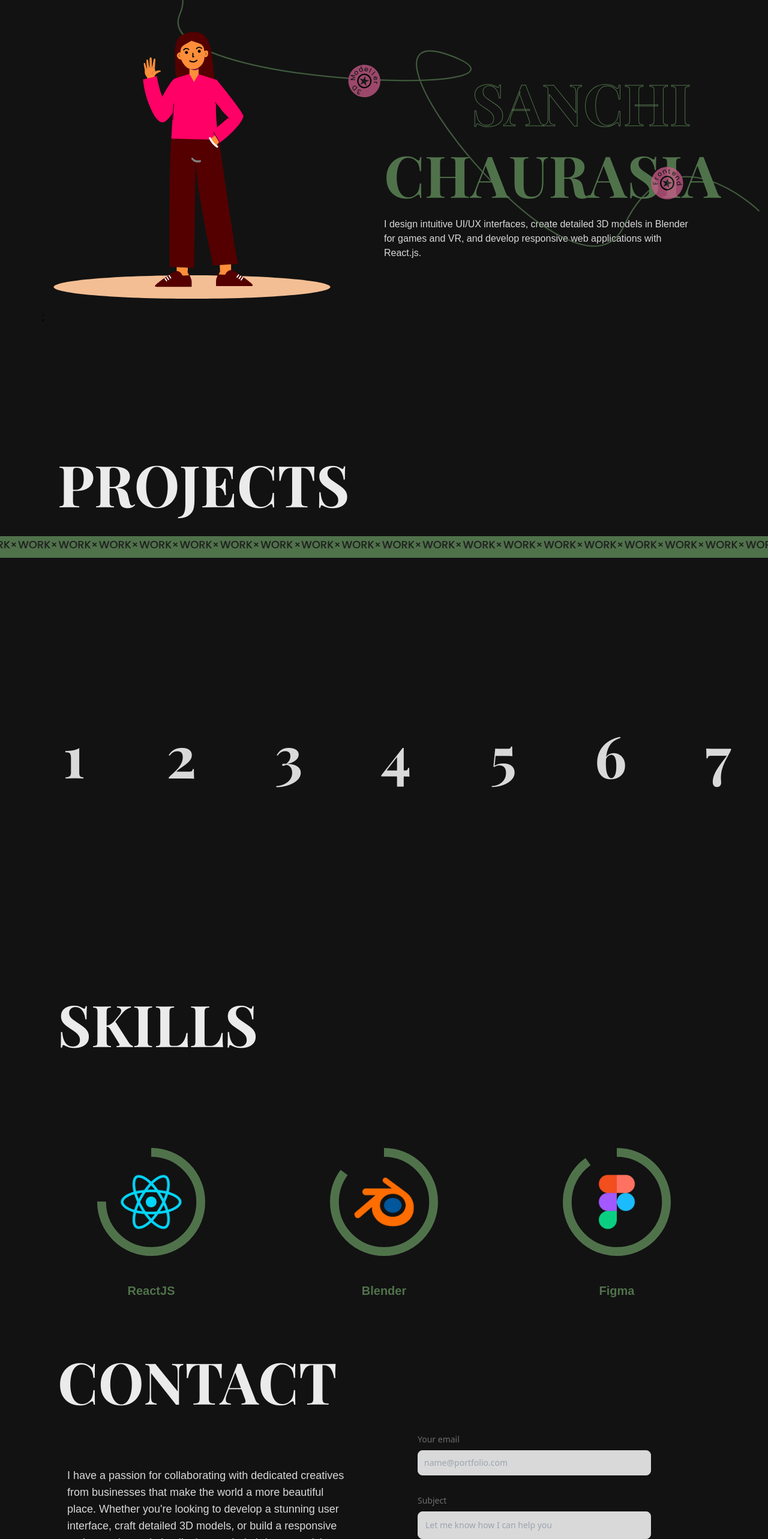
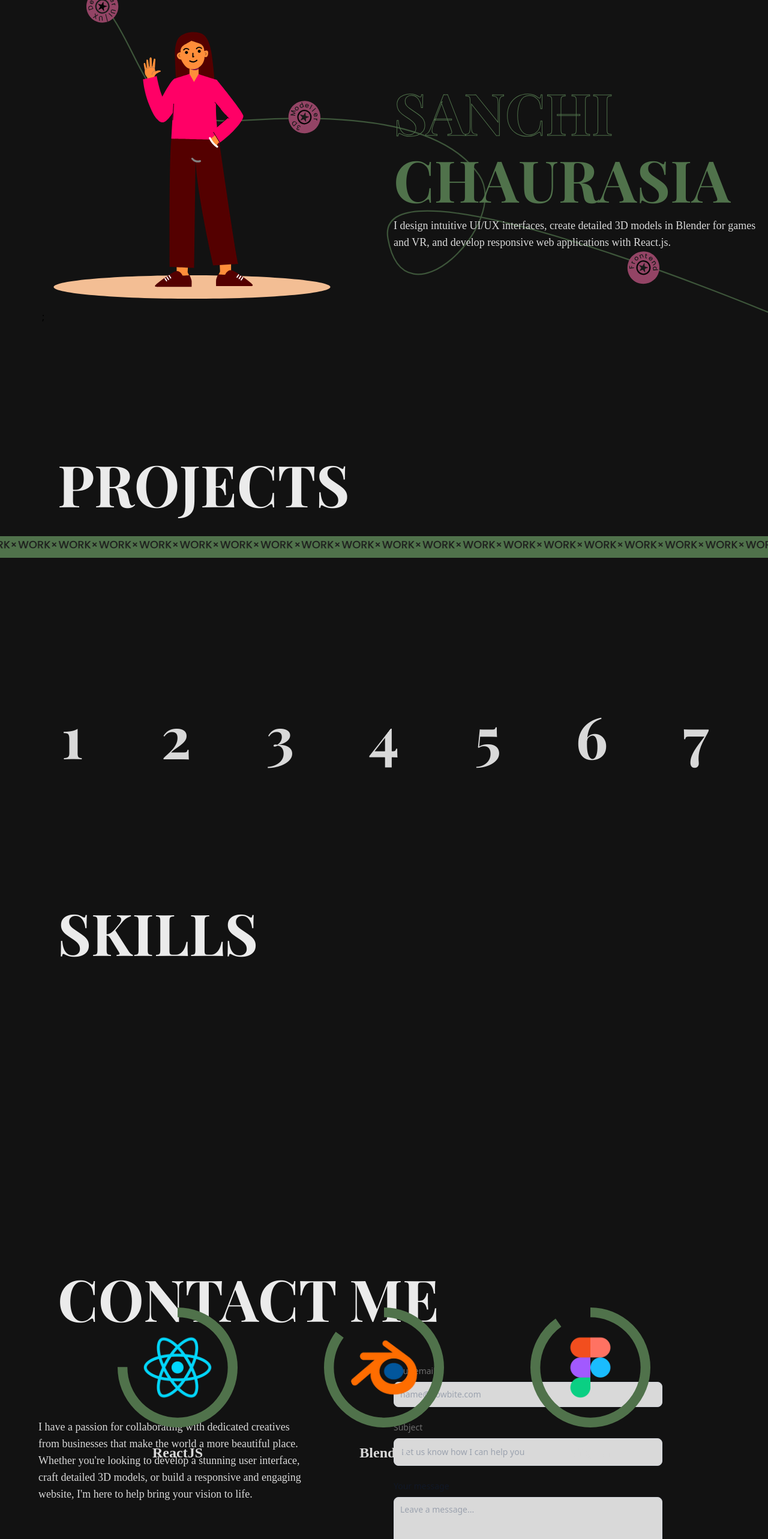
Before and after one commit to Sanchi-0207/Portfolio, a React (Create React App) app: page / in a window 1280 px wide. Shown: the part 234-2800 px from the top of the page at 60% size. Built offline with nearby package versions, Linux system fonts and the light colour scheme.

Commit message:
Added Responsiveness

```diff
--- a/package.json
+++ b/package.json
@@ -17,6 +17,7 @@
     "lottie-web": "^5.12.2",
     "react": "^18.3.1",
     "react-dom": "^18.3.1",
+    "react-icons": "^5.2.1",
     "react-lottie": "^1.2.4",
     "react-router-dom": "^6.25.1",
     "react-scripts": "5.0.1",
--- /dev/null
+++ b/src/App.css
@@ -0,0 +1,3 @@
+html{
+    scroll-behavior: smooth;
+}
--- a/src/App.js
+++ b/src/App.js
@@ -4,9 +4,10 @@ import Skills from "./Components/Skills";
 import Contact from "./Components/Contact"
 import Project from "./Components/Project";
 import './index.css'
+import './App.css'
 function App() {
   return (
-    <div className="bg-[#121212]">
+    <div className="bg-[#121212] min-h-screen">
      <Navbar/>
      <AboutMe/>
      <Project/>
--- a/src/Components/AboutMe.jsx
+++ b/src/Components/AboutMe.jsx
@@ -1,36 +1,40 @@
-import React from 'react'
-import Lottie from './Lottie'
-import line from '../Assets/Line.svg'
-import { myInfo } from '../Utilities/Information'
+import React from "react";
+import Lottie from "./Lottie";
+import line from "../Assets/Line.svg";
+import { myInfo } from "../Utilities/Information";
+
 const AboutMe = () => {
   return (
-    <div className='h-screen relative w-full flex bg-[#121212]'>
-      <img src={line} className='absolute -ml-6 -mt-20 h-[500] opacity-75 -rotate-3 mr-44'/>
-      <div className=' image-section w-1/2  flex justify-center items-center'>
-         <div>
-           <Lottie/>
-         </div>
+    <div className="relative w-full h-screen flex flex-col lg:flex-row" id="about me">
+
+      <div className="w-full h-full lg:w-1/2 flex justify-center items-center p-4 lg:p-8 relative z-10">
+        <Lottie />
       </div>
-      <div className=' detail w-1/2 flex flex-col justify-center items-center pr-32 gap-6'>
+      <div className="w-full lg:w-1/2 flex flex-col lg:gap-4 justify-center items-center lg:items-start p-4 z-10">
+        <div className="relative w-full">
+          <p
+            className="font-playfair font-bold text-4xl lg:text-8xl text-transparent"
+            style={{ WebkitTextStroke: "1px #50724B" }}>
+            SANCHI
+          </p>
+        </div>
+        <div className="relative w-full">
+          <p className="font-playfair font-bold text-4xl lg:text-8xl text-custom-green">
+            CHAURASIA
+          </p>
+        </div>
+        <div className="relative w-full">
+          <p className="font-poppins text-base lg:text-lg text-[#D9D9D9]">
+            {myInfo.description}
+          </p>
+        </div>
+      </div>
+      <div className="absolute md:-mt-0 z-0 ">
+        <img src={line} className="opacity-70 "/>
+      </div>
 
-        <div className=' flex items-end w-full'>
-        <p className='font-playfair font-bold text-8xl text-transparent text ml-auto'
-        style={{ WebkitTextStroke: '1px #50724B' }}>SANCHI</p>
-        </div>
-        <div className='flex items-end w-full'>
-        <p className='font-playfair font-bold text-8xl text-custom-green ml-auto'>CHAURASIA</p>
-        </div>
+    </div>
+  );
+};
 
-        <div className='flex items-end w-full'>
-        <p className='font-poppins text-[#D9D9D9] font-medium text-base ml'>{
-          myInfo.description
-          }</p>
-          </div>
-      </div>
-    </div>
-
-
-  )
-}
-
-export default AboutMe
+export default AboutMe;
--- a/src/Components/Contact.jsx
+++ b/src/Components/Contact.jsx
@@ -1,39 +1,90 @@
-import React from 'react'
-
+import React from "react";
+import { FaLinkedin } from "react-icons/fa6";
+import { FaGithub } from "react-icons/fa6";
 const Contact = () => {
   return (
-    <div className='h-[700px] w-full  bg-[#121212] '>
-        <p className='font-playfair font-bold text-8xl text-custom-white ml-24 mt-24 '>CONTACT</p>
-        <div className='flex flex-row'>
-        <div className='w-1/2 '>
-         <div className='font-poppins font-medium text-lg ml-28 mt-24 text-[#D9D9D9]'>I have a passion for collaborating with dedicated creatives from businesses that make the world a more beautiful place. Whether you're looking to develop a stunning user interface, craft detailed 3D models, or build a responsive and engaging website, I'm here to help bring your vision to life.</div>
-         <div className='font-poppins font-medium text-lg ml-28 mt-24 text-custom-green'>Let's connect and explore how we can work together to create something truly extraordinary.</div>
+    <div className="h-auto pt-16 lg:pt-24 " id="contact">
+      <p className="font-playfair text-4xl lg:text-8xl font-bold text-custom-white ml-24">
+        CONTACT ME
+      </p>
+      <div className="flex flex-col justify-center items-center md:flex-row w-full gap-8 mt-16  px-4 md:px-16">
+        <div className="md:w-1/2 flex flex-col items-center md:items-start">
+          <div className="font-poppins font-medium text-base md:text-lg  text-[#D9D9D9] mb-6 md:w-4/5">
+            I have a passion for collaborating with dedicated creatives from
+            businesses that make the world a more beautiful place. Whether
+            you're looking to develop a stunning user interface, craft detailed
+            3D models, or build a responsive and engaging website, I'm here to
+            help bring your vision to life.
           </div>
-         <div className='w-1/2 ml-28 mt-10'>
-
-      <form action="#" class="space-y-8">
+          <div className="font-poppins font-medium text-base mt-9 md:text-lg text-custom-green md:w-4/5">
+            Let's connect and explore how we can work together to create
+            something truly extraordinary.
+          </div>
+        </div>
+        <div className="w-full md:w-1/2">
+          <form  action="https://getform.io/f/bxojvexa" method='Post' className="space-y-6">
             <div>
-              <label for="email" class="block mb-2 text-sm font-medium text-[#6D6D6D] dark:text-gray-300">Your email</label>
-              <input type="email" id="email" class="shadow-sm  border border-gray-300 text-gray-900 text-sm rounded-lg focus:ring-primary-500 focus:border-primary-500 block w-2/3 p-2.5 bg-[#D9D9D9] dark:border-gray-600 dark:placeholder-gray-400 dark:text-custom-black dark:focus:ring-primary-500 dark:focus:border-primary-500 dark:shadow-sm-light" placeholder="name@portfolio.com" required/>
+              <label
+                htmlFor="email"
+                className="block mb-2 text-sm font-medium text-[#6D6D6D]">
+                Your email
+              </label>
+              <input
+                type="email"
+                id="email"
+                name='email'
+                className="shadow-sm border border-gray-300 text-gray-900 text-sm rounded-lg focus:ring-primary-500 focus:border-primary-500 block w-full md:w-4/5 p-2.5 bg-[#D9D9D9]"
+                placeholder="name@flowbite.com"
+                required
+              />
             </div>
             <div>
-              <label for="subject" class="block mb-2 text-sm font-medium text-[#6D6D6D] dark:text-gray-300">Subject</label>
-              <input type="text" id="subject" class="block p-3 w-2/3 text-sm text-gray-900 rounded-lg border border-gray-300 shadow-sm focus:ring-primary-500 focus:border-primary-500 bg-[#D9D9D9] dark:border-gray-600 dark:placeholder-gray-400 dark:text-custom-black dark:focus:ring-primary-500 dark:focus:border-primary-500 dark:shadow-sm-light" placeholder="Let me know how I can help you" required/>
+              <label
+                htmlFor="subject"
+                className="block mb-2 text-sm font-medium text-[#6D6D6D]">
+                Subject
+              </label>
+              <input
+                type="text"
+                id="subject"
+                name='subject'
+                className="block p-3 w-full md:w-4/5 text-sm text-gray-900 rounded-lg border border-gray-300 shadow-sm focus:ring-primary-500 focus:border-primary-500 bg-[#D9D9D9]"
+                placeholder="Let us know how I can help you"
+                required
+              />
             </div>
-          <div class="sm:col-span-2">
-              <label for="message" class="block mb-2 text-sm font-medium text-gray-900 dark:text-gray-400">Your message</label>
-              <textarea id="message" rows="6" class="block p-2.5 w-2/3 text-sm text-gray-900  rounded-lg shadow-sm border border-gray-300 focus:ring-primary-500 focus:border-primary-500 bg-[#D9D9D9] dark:border-gray-600 dark:placeholder-gray-400 dark:text-custom-black dark:focus:ring-primary-500 dark:focus:border-primary-500" placeholder="Leave a message..."></textarea>
+            <div>
+              <label
+                htmlFor="message"
+                className="block mb-2 text-sm font-medium text-gray-900">
+                Your message
+              </label>
+              <textarea
+                id="message"
+                rows="6"
+                name='msg'
+                className="block p-2.5 w-full md:w-4/5 text-sm text-gray-900 rounded-lg shadow-sm border border-gray-300 focus:ring-primary-500 focus:border-primary-500 bg-[#D9D9D9]"
+                placeholder="Leave a message..."></textarea>
             </div>
-          <button className="inline-flex h-12 animate-shimmer items-center justify-center rounded-md border bg-custom-green border-custom-black  bg-[length:200%_100%] px-6 font-medium text-[#D9D9D9] transition-colors focus:outline-none focus:ring-2 focus:ring-[#D9D9D9] focus:ring-offset-2 focus:ring-offset-custom-black animate-shimmer">
+            <button className="inline-flex h-12 animate-shimmer items-center justify-center rounded-md border border-custom-black bg-[linear-gradient(110deg,#50724B,45%,#D9D9D9,55%,#50724B)] bg-[length:200%_100%] px-6 font-medium text-[#D9D9D9] transition-colors focus:outline-none focus:ring-2 focus:ring-[#D9D9D9] focus:ring-offset-2 focus:ring-offset-custom-black">
               Send Message
             </button>
-
           </form>
         </div>
       </div>
+      <div className="h-16 mt-4 flex flex-col bg-custom-green">
+        <div className="w-full h-full flex justify-center gap-4 pt-1">
+          <a href="https://www.linkedin.com/in/sanchi-chaurasia-43a492284/" target="_blank">
+      <FaLinkedin className="h-5/6 w-auto "/></a>
+      <a href="https://github.com/Sanchi-0207" target="_blank">
+      <FaGithub className="h-5/6 w-auto" /></a>
       </div>
+      <div className="font-poppins text-base text-custom-black font-normal flex justify-center pb-1">
+        <a href="mailto:chaurasiasanchi@gmail.com" className=" hover:underline">chaurasiasanchi@gmail.com</a>
+      </div>
+      </div>
+    </div>
+  );
+};
 
-  )
-}
-
-export default Contact
+export default Contact;
--- a/src/Components/Navbar.jsx
+++ b/src/Components/Navbar.jsx
@@ -1,21 +1,78 @@
-import React from "react";
+import React, { useCallback , useState } from "react";
+import { useEffect, useRef } from "react";
+
 const Navbar = () => {
-  const navItems = ["Projects", "About Me", "Skills", "Contact"];
+  const navItems = [
+    {title:"Projects" ,id:'projects'},
+    { title:"About Me",id:'about'},
+     {title:"Skills",id:'skills'},
+     {title:"Contact",id:'contact'},
+    ];
+   const [isOpen, setIsOpen] = useState(false);
+
+   const toggleMenu = () => {
+     setIsOpen(!isOpen);
+   };
 
 
   return (
-    <div>
-      <div className="flex drop-shadow-2xl w-full justify-center items-center h-28 relative bg-[#121212]">
-        <div className="flex w-7/12 text-2xl justify-between">
-          {navItems.map((items, index) => (
-            <div className=" font-poppins font-medium text-[#EBEBEB] hover:underline hover:decoration-custom-green transition-all duration-300" key={index}>
-              <p>{items}</p>
-            </div>
-          ))}
+    <nav className="bg-[#121212] h-28  flex shadow-2xl py-2.5 ">
+      <div className="flex flex-wrap items-center justify-between w-full  px-4 mx-auto">
+
+        <div className="flex items-center lg:order-2">
+
+          <button
+            onClick={toggleMenu}
+            type="button"
+            className="inline-flex items-center p-2 ml-1 text-sm text-custom-white rounded-lg lg:hidden hover:bg-gray-100 focus:outline-none focus:ring-2 focus:ring-gray-200 dark:text-gray-400 dark:hover:bg-gray-700 dark:focus:ring-gray-600"
+            aria-controls="mobile-menu-2"
+            aria-expanded={isOpen}>
+            <span className="sr-only">Open main menu</span>
+            {isOpen ? (
+              <svg
+                className="w-6 h-6"
+                fill="currentColor"
+                viewBox="0 0 20 20"
+                xmlns="http://www.w3.org/2000/svg">
+                <path
+                  fillRule="evenodd"
+                  d="M4.293 4.293a1 1 0 011.414 0L10 8.586l4.293-4.293a1 1 0 111.414 1.414L11.414 10l4.293 4.293a1 1 0 01-1.414 1.414L10 11.414l-4.293 4.293a1 1 0 01-1.414-1.414L8.586 10 4.293 5.707a1 1 0 010-1.414z"
+                  clipRule="evenodd"></path>
+              </svg>
+            ) : (
+              <svg
+                className="w-6 h-6"
+                fill="currentColor"
+                viewBox="0 0 20 20"
+                xmlns="http://www.w3.org/2000/svg">
+                <path
+                  fillRule="evenodd"
+                  d="M3 5a1 1 0 011-1h12a1 1 0 110 2H4a1 1 0 01-1-1zM3 10a1 1 0 011-1h12a1 1 0 110 2H4a1 1 0 01-1-1zM3 15a1 1 0 011-1h12a1 1 0 110 2H4a1 1 0 01-1-1z"
+                  clipRule="evenodd"></path>
+              </svg>
+            )}
+          </button>
+        </div>
+        <div
+          className={`items-center justify-between w-full lg:flex lg:w-auto lg:order-1 ${
+            isOpen ? "block" : "hidden"
+          }`}
+          id="mobile-menu-2">
+          <ul className="flex flex-col mt-4 font-medium lg:flex-row lg:space-x-8 lg:mt-0">
+            {navItems.map((item) => (
+              <li className="relative group">
+                <a key={item.id}
+                  href={`#${item.id}`}
+                  className="block py-2 pl-10 border-b font-poppins font-medium text-[#EBEBEB] transition-colors text-3xl border-gray-100lg:hover:bg-transparent lg:border-0 lg:p-0 ">
+                  {item.title}
+                </a>
+                <span className="absolute bottom-0 left-1/2 transform -translate-x-1/2 w-0 h-0.5 bg-custom-green transition-all duration-300 group-hover:w-full"></span>
+              </li>
+            ))}
+          </ul>
         </div>
       </div>
-
-    </div>
+    </nav>
   );
 };
 
--- a/src/Components/Project.jsx
+++ b/src/Components/Project.jsx
@@ -1,14 +1,16 @@
 import React from 'react'
 import AutoScroll from '../Assets/Auto Scroll.svg';
-
-import { projects } from '../Utilities/Information'
+import coke from '../Assets/coke.png'
+import { myInfo, projects } from '../Utilities/Information'
 const Project = () => (
-  <div className='h-[900px] bg-[#121212]'>
-    <div className='title mt-20 ml-24'>
-      <p className='font-playfair text-8xl font-bold text-custom-white'>PROJECTS</p>
+  <div className="h-auto " id="projects">
+    <div className="title mt-20 ml-24 ">
+      <p className="font-playfair text-4xl lg:text-8xl font-bold text-custom-white">
+        PROJECTS
+      </p>
     </div>
-    <div className='pt-10'>
-    <div className='w-full h-9 bg-custom-green relative overflow-hidden '>
+    <div className="pt-10">
+      <div className="w-full lg:h-9 bg-custom-green relative overflow-hidden md:h-4 ">
         <div className="flex whitespace-nowrap animate-scroll">
           <img src={AutoScroll} />
           <img src={AutoScroll} />
@@ -17,30 +19,44 @@ const Project = () => (
         </div>
       </div>
     </div>
-    <div className='flex flex-row h-[599px] gap-3 pt-14 pl-10'>
+    <div className=" flex flex-col md:flex-row flex-wrap lg:flex-nowrap justify-center items-center gap-3 p-10 pt-14 pl-10">
       {projects.map((project) => (
-
-        <div key={project.id} className='w-1/5 relative overflow-hidden group cursor-pointer rounded-lg'>
-          <div className='absolute inset-0 flex justify-center items-center  '>
-            <p className='text-[#D9D9D9] font-playfair text-8xl font-bold'>{project.id}</p>
+        <div
+          key={project.id}
+          className="w-full md:w-1/5 relative overflow-hidden group cursor-pointer rounded-lg">
+          <div className="h-[30rem] inset-0 flex justify-center items-center  ">
+            <p className="text-[#D9D9D9] font-playfair text-8xl font-bold">
+              {project.id}
+            </p>
           </div>
 
-          <img src={project.image}alt className='w-full h-full absolute  inset-0 opacity-0  object-cover transition-all duration-300 group-hover:opacity-100 blur-sm filter brightness-50 ' />
-
+          <img
+            src={project.image}
+            alt
+            className="w-full h-full absolute  inset-0 opacity-0  object-cover transition-all duration-300 group-hover:opacity-100 blur-sm filter brightness-50 "
+          />
+          <div className="flex justify-center absolute top-[-100%] transition-all duration-300 rounded-lg group-hover:bottom-[0]  "></div>
           <div className="absolute bottom-[-100%]  p-4 h-full w-full flex justify-center items-center text-custom-white transition-all duration-300  group-hover:bottom-0 ">
-           <div> <p className='font-poppins text-base font-semibold flex justify-center items-center mb-4 '>{project.title}</p>
-           <p className='font-poppins text-sm font-extralight flex justify-center items-center '>{project.description}</p>
-           <div className='flex justify-center items-center pt-4'>
+            <div>
+              {" "}
+              <p className="font-poppins text-base font-semibold flex justify-center items-center mb-4 ">
+                {project.title}
+              </p>
+              <p className="font-poppins text-sm font-extralight flex justify-center items-center ">
+                {project.description}
+              </p>
+              <div className='flex justify-center items-center '>
               <a href={project.link}>
-           <button className='px-4 py-1 rounded-lg  bg-custom-green  text-[#D9D9D9] focus:ring-2 focus:ring-custom-white hover:shadow-2xl transition duration-200'>Full Project</button></a>
+              <button className="text-2xl md:text-base mt-7 inline-flex h-12 md:w-5/6  animate-shimmer items-center justify-center rounded-md border border-custom-black bg-[linear-gradient(110deg,#50724B,45%,#D9D9D9,55%,#50724B)] bg-[length:200%_100%] px-6 font-medium text-[#D9D9D9] transition-colors focus:outline-none focus:ring-2 focus:ring-[#D9D9D9] focus:ring-offset-2 focus:ring-offset-custom-black">
+                Full Project
+              </button></a>
               </div>
             </div>
           </div>
-
         </div>
       ))}
     </div>
   </div>
-)
+);
 
 export default Project
--- a/src/Components/Skills.jsx
+++ b/src/Components/Skills.jsx
@@ -1,36 +1,97 @@
 import React from 'react'
-// import front from '../Assets/front wave.svg'
 import Stack from '@mui/material/Stack';
 import CircularDeterminate from './Progress.jsx';
 import figma from '../Assets/figma.png'
 import react from '../Assets/react.png'
 import blender from '../Assets/blender.png'
-import { useState,useEffect } from 'react';
-// import back from '../Assets/back wave.svg'
+
 const Skills = () => {
+  return (
+    <div className="h-auto " id="skills">
+      <p className="font-playfair font-bold text-4xl lg:text-8xl text-custom-white ml-24 ">
+        SKILLS
+      </p>
+      <div className="relative   hidden md:block animate-slideUp px-4 md:px-10">
+        <Stack
+          direction="row"
+          className="flex justify-center items-center gap-44 md:gap-20 pt-20 md:pt-40">
+            <div className='lg:mr-8'>
+          <CircularDeterminate
+            targetPercentage={75}
+            size="200px"
+            color="#50724B"
+            imageSrc={react}
+          />
+          <div className='flex justify-center items-center'>
+            <p className='font-poppins text-2xl font-semibold text-[#D9D9D9] pt-5'>ReactJS</p>
+          </div>
+          </div>
+          <div className='lg:ml-8 lg:mr-8'>
+          <CircularDeterminate
+            targetPercentage={85}
+            size="200px"
+            color="#50724B"
+            imageSrc={blender}
+          />
+           <div className='flex justify-center items-center'>
+            <p className='font-poppins text-2xl font-semibold text-[#D9D9D9] pt-5'>Blender</p>
+          </div>
+          </div>
+          <div className='lg:ml-8'>
+          <CircularDeterminate
+            targetPercentage={90}
+            size="200px" // Adjust size for responsiveness
+            color="#50724B"
+            imageSrc={figma}
+          />
+           <div className='flex justify-center items-center'>
+            <p className='font-poppins text-2xl font-semibold text-[#D9D9D9] pt-5'>Figma</p>
+          </div>
+          </div>
+        </Stack>
+      </div>
 
-
-  return (
-    <div className='h-[500px] bg-[#121212]'>
-        <p className='font-playfair font-bold text-8xl text-custom-white ml-24 '>SKILLS</p>
-        <div className='relative'>
-        <Stack className='flex justify-center items-center gap-52 pt-40' direction={'row'}>
-       <div className='flex flex-col justify-center items-center '>
-      <CircularDeterminate targetPercentage={75} size="180px" color="#50724B" imageSrc={react} />
-      <p className='font-poppins text-xl text-custom-green font-semibold items-center pt-11'>ReactJS</p>
+      <div className="relative block md:hidden animate-slideUp px-4 md:px-10">
+        <Stack
+          direction="row"
+          className="flex justify-center items-center gap-12 md:gap-20 pt-20 md:pt-40">
+            <div>
+          <CircularDeterminate
+            targetPercentage={75}
+            size="90px"
+            color="#50724B"
+            imageSrc={react}
+          />
+           <div className='flex justify-center items-center'>
+            <p className='font-poppins text-xl font-semibold text-[#D9D9D9] pt-5'>ReactJS</p>
+          </div>
+          </div>
+          <div>
+          <CircularDeterminate
+            targetPercentage={85}
+            size="90px"
+            color="#50724B"
+            imageSrc={blender}
+          />
+           <div className='flex justify-center items-center'>
+            <p className='font-poppins text-xl font-semibold text-[#D9D9D9] pt-5'>Blender</p>
+          </div>
+          </div>
+          <div>
+          <CircularDeterminate
+            targetPercentage={90}
+            size="90px"
+            color="#50724B"
+            imageSrc={figma}
+          />
+           <div className='flex justify-center items-center'>
+            <p className='font-poppins text-xl font-semibold text-[#D9D9D9] pt-5'>Figma</p>
+          </div>
+          </div>
+        </Stack>
       </div>
-      <div className='flex flex-col justify-center items-center'>
-      <CircularDeterminate targetPercentage={85} size="180px" color="#50724B" imageSrc={blender} />
-      <p className='font-poppins text-xl text-custom-green font-semibold items-center pt-11'>Blender</p></div>
-      <div className='flex flex-col justify-center items-center'>
-      <CircularDeterminate targetPercentage={90} size="180px" color="#50724B" imageSrc={figma} />
-      <p className='font-poppins text-xl text-custom-green font-semibold items-center pt-11'>Figma</p></div>
-    </Stack>
-
-
     </div>
-    </div>
-  )
+  );
 }
 
 export default Skills
--- a/tailwind.config.js
+++ b/tailwind.config.js
@@ -1,46 +1,54 @@
 const defaultTheme = require('tailwindcss/defaultTheme');
+
 module.exports = {
   content: [
     "./src/**/*.{js,jsx,ts,tsx}",
   ],
   theme: {
-    extend:{
-
+    extend: {
       keyframes: {
+        slideUp: {
+          '0%': { transform: 'translateY(100%)' },
+          '100%': { transform: 'translateY(0)' },
+        },
         fall: {
           '0%': { transform: 'translateY(-100%)', opacity: 0 },
-          '100%': { transform: 'translateY(3/4)', opacity: 1 },
+          '100%': { transform: 'translateY(75%)', opacity: 1 },
         },
-      },
-      animation: {
-        fall: 'fall 0.7s ease-in-out forwards',
-      },
-      keyframes: {
+        shimmer: {
+          from: { backgroundPosition: '0 0' },
+          to: { backgroundPosition: '-200% 0' },
+        },
         scroll: {
           '0%': { transform: 'translateX(0)' },
           '100%': { transform: 'translateX(-100%)' },
         },
+        slideUpFadeIn: {
+          '0%': { opacity: '0', transform: 'translateY(20px)' },
+          '100%': { opacity: '1', transform: 'translateY(0)' },
+        },
       },
       animation: {
+        slideUp: 'slideUp 1s ease-in-out',
+        fall: 'fall 0.7s ease-in-out forwards',
+        shimmer: 'shimmer 2s linear infinite',
         scroll: 'scroll 10s linear infinite',
+        slideUpFadeIn: 'slideUpFadeIn 0.5s ease-in-out',
       },
       colors: {
         'bg-color': '#121212',
         'custom-green': '#50724B',
-        'custom-white':'#EBEBEB',
-        'custom-black':'#1C1C1C',
-        'custom-pink':'#CA5A89',
+        'custom-white': '#EBEBEB',
+        'custom-black': '#1C1C1C',
+        'custom-pink': '#CA5A89',
       },
-
       fontFamily: {
         playfair: ['"Playfair Display"', ...defaultTheme.fontFamily.serif],
-        poppins: ['Poppins', 'sans-serif'],
+        poppins: ['Poppins'],
       },
-
     },
-
   },
   plugins: [
     require('@tailwindcss/typography'),
   ],
-}
+};
```
Also changed, not shown: src/Assets/Line.svg, 1 other file (tests, documents, lock files or other folders). Lines whose indentation alone changed are shown as unchanged.
